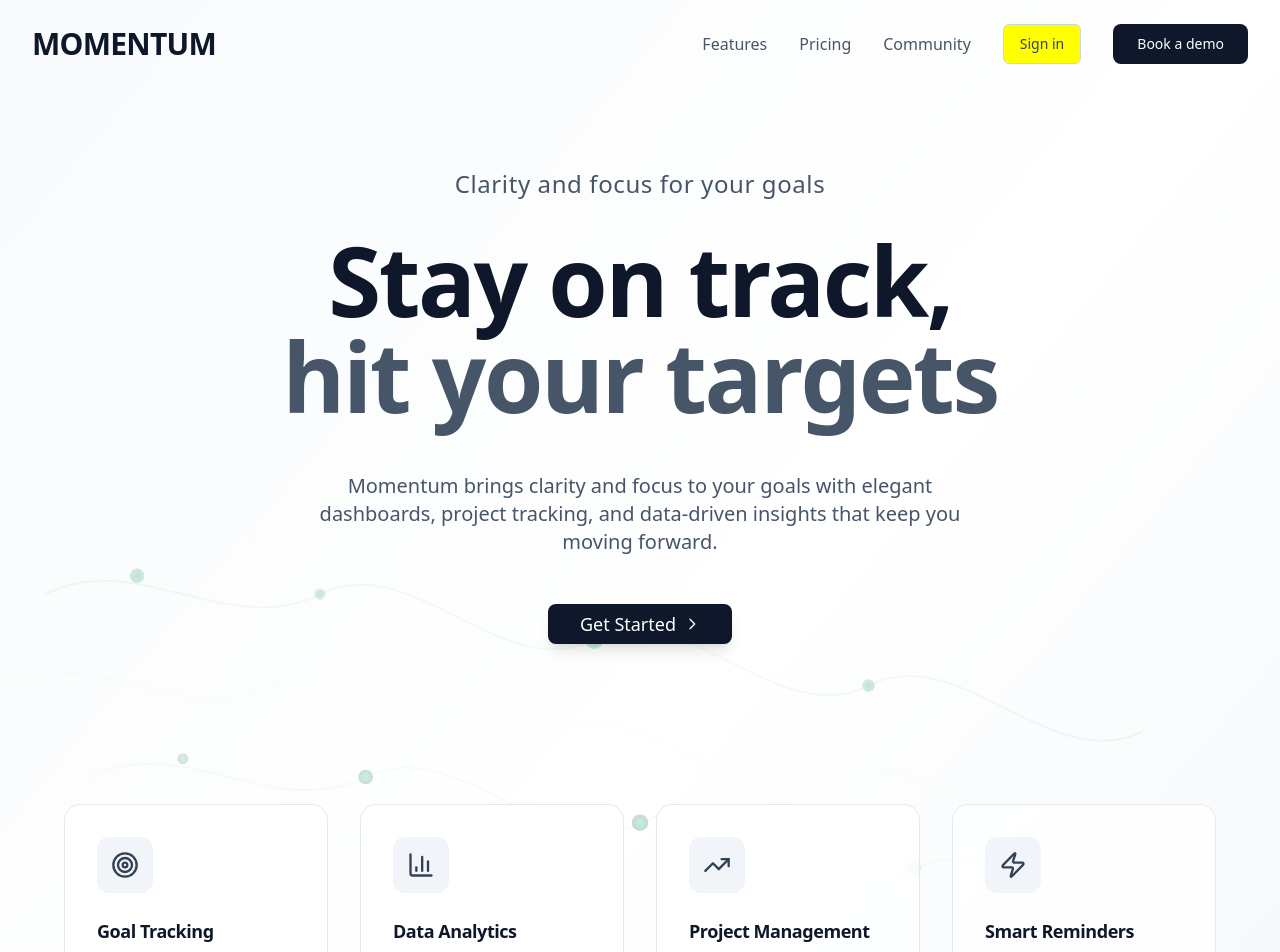
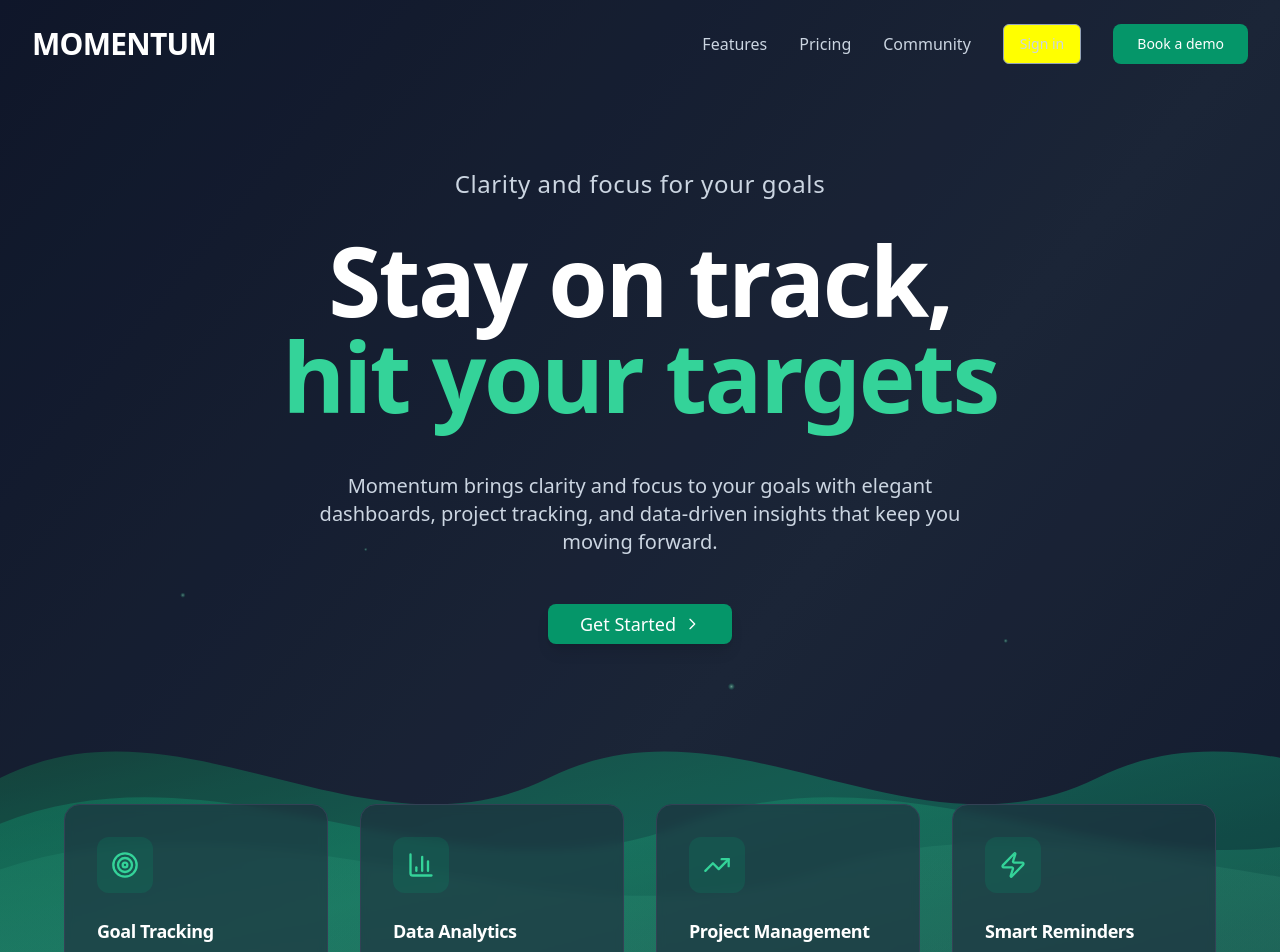
Before and after one commit to madhusudanpatnaik/momentum-goal-tracker, a React (Vite) app: page / in a window 1280 px wide. Shown: the top 952 px of the page. Built offline with nearby package versions, Linux system fonts and the light colour scheme.

Commit message:
Enhance landing page background
Improve the background of the landing page with a high-quality design.

```diff
--- a/src/pages/Landing.tsx
+++ b/src/pages/Landing.tsx
@@ -16,107 +16,93 @@ const Landing = () => {
   };
 
   return (
-    <div className="min-h-screen relative overflow-hidden bg-gradient-to-br from-slate-50 via-white to-slate-100">
-      {/* Web-like background pattern */}
-      <div className="absolute inset-0 opacity-30">
+    <div className="min-h-screen relative overflow-hidden bg-gradient-to-br from-slate-900 via-slate-800 to-slate-900">
+      {/* High-quality flowing wave background */}
+      <div className="absolute inset-0">
         <svg
           className="absolute inset-0 w-full h-full"
           viewBox="0 0 1400 800"
           fill="none"
           xmlns="http://www.w3.org/2000/svg"
         >
-          {/* Flowing lines */}
+          {/* Main flowing wave */}
           <path
-            d="M50 200C150 150, 250 250, 350 200C450 150, 550 300, 650 250C750 200, 850 350, 950 300C1050 250, 1150 400, 1250 350"
-            stroke="url(#gradient1)"
-            strokeWidth="2"
-            fill="none"
+            d="M0 400C200 300, 400 500, 600 400C800 300, 1000 500, 1200 400C1400 300, 1600 500, 1800 400V800H0V400Z"
+            fill="url(#waveGradient1)"
+            opacity="0.8"
+          />
+          <path
+            d="M0 450C250 350, 500 550, 750 450C1000 350, 1250 550, 1500 450C1750 350, 2000 550, 2250 450V800H0V450Z"
+            fill="url(#waveGradient2)"
             opacity="0.6"
           />
           <path
-            d="M100 400C200 350, 300 450, 400 400C500 350, 600 500, 700 450C800 400, 900 550, 1000 500C1100 450, 1200 600, 1300 550"
-            stroke="url(#gradient2)"
-            strokeWidth="2"
-            fill="none"
-            opacity="0.5"
-          />
-          <path
-            d="M0 300C100 250, 200 350, 300 300C400 250, 500 400, 600 350C700 300, 800 450, 900 400C1000 350, 1100 500, 1200 450"
-            stroke="url(#gradient3)"
-            strokeWidth="1.5"
-            fill="none"
+            d="M0 500C300 400, 600 600, 900 500C1200 400, 1500 600, 1800 500C2100 400, 2400 600, 2700 500V800H0V500Z"
+            fill="url(#waveGradient3)"
             opacity="0.4"
           />
 
-          {/* Connected nodes */}
-          <circle cx="150" cy="180" r="8" fill="url(#nodeGradient)" opacity="0.7" />
-          <circle cx="350" cy="200" r="6" fill="url(#nodeGradient)" opacity="0.6" />
-          <circle cx="650" cy="250" r="10" fill="url(#nodeGradient)" opacity="0.8" />
-          <circle cx="950" cy="300" r="7" fill="url(#nodeGradient)" opacity="0.7" />
-
-          <circle cx="200" cy="380" r="6" fill="url(#nodeGradient2)" opacity="0.6" />
-          <circle cx="400" cy="400" r="8" fill="url(#nodeGradient2)" opacity="0.7" />
-          <circle cx="700" cy="450" r="9" fill="url(#nodeGradient2)" opacity="0.8" />
-          <circle cx="1000" cy="500" r="7" fill="url(#nodeGradient2)" opacity="0.6" />
+          {/* Floating particles */}
+          <circle cx="200" cy="200" r="3" fill="url(#particleGradient)" opacity="0.6">
+            <animate attributeName="cy" values="200;180;200" dur="4s" repeatCount="indefinite" />
+          </circle>
+          <circle cx="400" cy="150" r="2" fill="url(#particleGradient)" opacity="0.5">
+            <animate attributeName="cy" values="150;130;150" dur="3s" repeatCount="indefinite" />
+          </circle>
+          <circle cx="800" cy="300" r="4" fill="url(#particleGradient)" opacity="0.7">
+            <animate attributeName="cy" values="300;280;300" dur="5s" repeatCount="indefinite" />
+          </circle>
+          <circle cx="1100" cy="250" r="2.5" fill="url(#particleGradient)" opacity="0.6">
+            <animate attributeName="cy" values="250;230;250" dur="3.5s" repeatCount="indefinite" />
+          </circle>
 
           {/* Gradients */}
           <defs>
-            <linearGradient id="gradient1" x1="0%" y1="0%" x2="100%" y2="0%">
-              <stop offset="0%" stopColor="#15654849" />
-              <stop offset="50%" stopColor="#10b98149" />
-              <stop offset="100%" stopColor="#15654849" />
+            <linearGradient id="waveGradient1" x1="0%" y1="0%" x2="100%" y2="100%">
+              <stop offset="0%" stopColor="#156548" stopOpacity="0.8" />
+              <stop offset="30%" stopColor="#10b981" stopOpacity="0.6" />
+              <stop offset="70%" stopColor="#059669" stopOpacity="0.4" />
+              <stop offset="100%" stopColor="#064e3b" stopOpacity="0.8" />
             </linearGradient>
-            <linearGradient id="gradient2" x1="0%" y1="0%" x2="100%" y2="0%">
-              <stop offset="0%" stopColor="#10b98139" />
-              <stop offset="50%" stopColor="#15654839" />
-              <stop offset="100%" stopColor="#10b98139" />
+            <linearGradient id="waveGradient2" x1="0%" y1="0%" x2="100%" y2="100%">
+              <stop offset="0%" stopColor="#10b981" stopOpacity="0.6" />
+              <stop offset="50%" stopColor="#34d399" stopOpacity="0.4" />
+              <stop offset="100%" stopColor="#059669" stopOpacity="0.6" />
             </linearGradient>
-            <linearGradient id="gradient3" x1="0%" y1="0%" x2="100%" y2="0%">
-              <stop offset="0%" stopColor="#15654829" />
-              <stop offset="50%" stopColor="#10b98129" />
-              <stop offset="100%" stopColor="#15654829" />
+            <linearGradient id="waveGradient3" x1="0%" y1="0%" x2="100%" y2="100%">
+              <stop offset="0%" stopColor="#34d399" stopOpacity="0.4" />
+              <stop offset="50%" stopColor="#6ee7b7" stopOpacity="0.3" />
+              <stop offset="100%" stopColor="#10b981" stopOpacity="0.4" />
             </linearGradient>
-            <radialGradient id="nodeGradient">
-              <stop offset="0%" stopColor="#156548" />
-              <stop offset="100%" stopColor="#10b981" />
-            </radialGradient>
-            <radialGradient id="nodeGradient2">
-              <stop offset="0%" stopColor="#10b981" />
-              <stop offset="100%" stopColor="#156548" />
+            <radialGradient id="particleGradient">
+              <stop offset="0%" stopColor="#a7f3d0" stopOpacity="1" />
+              <stop offset="100%" stopColor="#10b981" stopOpacity="0" />
             </radialGradient>
           </defs>
         </svg>
       </div>
 
-      {/* Subtle geometric pattern overlay */}
-      <div className="absolute inset-0 opacity-5">
-        <div className="absolute inset-0" style={{
-          backgroundImage: `
-            linear-gradient(rgba(0,0,0,0.02) 1px, transparent 1px),
-            linear-gradient(90deg, rgba(0,0,0,0.02) 1px, transparent 1px)
-          `,
-          backgroundSize: '60px 60px'
-        }} />
-      </div>
+      {/* Subtle overlay for content readability */}
+      <div className="absolute inset-0 bg-slate-900/20" />
 
       {/* Navigation */}
       <nav className="relative z-10 flex items-center justify-between px-8 py-6">
-        <div className="text-3xl font-bold text-slate-900 tracking-tight">
+        <div className="text-3xl font-bold text-white tracking-tight">
           MOMENTUM
         </div>
         <div className="hidden md:flex items-center gap-8">
-          <span className="text-slate-600 hover:text-slate-900 cursor-pointer transition-colors font-medium">Features</span>
-          <span className="text-slate-600 hover:text-slate-900 cursor-pointer transition-colors font-medium">Pricing</span>
-          <span className="text-slate-600 hover:text-slate-900 cursor-pointer transition-colors font-medium">Community</span>
+          <span className="text-slate-300 hover:text-white cursor-pointer transition-colors font-medium">Features</span>
+          <span className="text-slate-300 hover:text-white cursor-pointer transition-colors font-medium">Pricing</span>
+          <span className="text-slate-300 hover:text-white cursor-pointer transition-colors font-medium">Community</span>
           <Button
             variant="outline"
-            className="border-slate-300 text-slate-700 hover:bg-slate-50 font-medium"
+            className="border-slate-400 text-slate-300 hover:bg-slate-800 hover:text-white font-medium"
           >
             Sign in
           </Button>
           <Button
             onClick={handleBookDemo}
-            className="bg-slate-900 hover:bg-slate-800 text-white px-6 py-2 rounded-lg font-medium"
+            className="bg-emerald-600 hover:bg-emerald-700 text-white px-6 py-2 rounded-lg font-medium"
           >
             Book a demo
           </Button>
@@ -126,25 +112,25 @@ const Landing = () => {
       {/* Hero Section */}
       <div className="relative z-10 container mx-auto px-8 py-20 text-center">
         <div className="max-w-4xl mx-auto">
-          <h1 className="text-slate-600 text-xl md:text-2xl mb-8 font-medium tracking-wide">
+          <h1 className="text-slate-300 text-xl md:text-2xl mb-8 font-medium tracking-wide">
             Clarity and focus for your goals
           </h1>
 
           <div className="relative mb-12">
-            <h2 className="text-5xl md:text-7xl lg:text-8xl font-bold text-slate-900 leading-none mb-6 tracking-tight">
+            <h2 className="text-5xl md:text-7xl lg:text-8xl font-bold text-white leading-none mb-6 tracking-tight">
               Stay on track,<br />
-              <span className="text-slate-600">hit your targets</span>
+              <span className="text-emerald-400">hit your targets</span>
             </h2>
           </div>
 
-          <p className="text-slate-600 text-lg md:text-xl max-w-2xl mx-auto mb-12 leading-relaxed font-medium">
+          <p className="text-slate-300 text-lg md:text-xl max-w-2xl mx-auto mb-12 leading-relaxed font-medium">
             Momentum brings clarity and focus to your goals with elegant dashboards,
             project tracking, and data-driven insights that keep you moving forward.
           </p>
 
           <Button
             onClick={handleGetStarted}
-            className="bg-slate-900 hover:bg-slate-800 text-white px-8 py-4 text-lg rounded-lg shadow-lg hover:shadow-xl transition-all duration-300 inline-flex items-center gap-2 font-medium"
+            className="bg-emerald-600 hover:bg-emerald-700 text-white px-8 py-4 text-lg rounded-lg shadow-lg hover:shadow-xl transition-all duration-300 inline-flex items-center gap-2 font-medium"
           >
             Get Started
             <svg className="w-5 h-5" fill="none" stroke="currentColor" viewBox="0 0 24 24">
@@ -157,43 +143,43 @@ const Landing = () => {
       {/* Features Section */}
       <div className="relative z-10 container mx-auto px-8 py-20">
         <div className="grid md:grid-cols-2 lg:grid-cols-4 gap-8 max-w-6xl mx-auto">
-          <div className="bg-white/80 backdrop-blur-sm border border-slate-200 rounded-2xl p-8 hover:bg-white transition-all duration-300 hover:shadow-lg">
-            <div className="w-14 h-14 bg-slate-100 rounded-xl flex items-center justify-center mb-6">
-              <Target className="w-7 h-7 text-slate-700" />
+          <div className="bg-slate-800/60 backdrop-blur-sm border border-slate-700 rounded-2xl p-8 hover:bg-slate-800/80 transition-all duration-300 hover:shadow-lg">
+            <div className="w-14 h-14 bg-emerald-600/20 rounded-xl flex items-center justify-center mb-6">
+              <Target className="w-7 h-7 text-emerald-400" />
             </div>
-            <h3 className="text-slate-900 text-lg font-semibold mb-3 tracking-tight">Goal Tracking</h3>
-            <p className="text-slate-600 font-medium">Visualize progress with beautiful charts and milestone tracking.</p>
+            <h3 className="text-white text-lg font-semibold mb-3 tracking-tight">Goal Tracking</h3>
+            <p className="text-slate-300 font-medium">Visualize progress with beautiful charts and milestone tracking.</p>
           </div>
 
-          <div className="bg-white/80 backdrop-blur-sm border border-slate-200 rounded-2xl p-8 hover:bg-white transition-all duration-300 hover:shadow-lg">
-            <div className="w-14 h-14 bg-slate-100 rounded-xl flex items-center justify-center mb-6">
-              <BarChart3 className="w-7 h-7 text-slate-700" />
+          <div className="bg-slate-800/60 backdrop-blur-sm border border-slate-700 rounded-2xl p-8 hover:bg-slate-800/80 transition-all duration-300 hover:shadow-lg">
+            <div className="w-14 h-14 bg-emerald-600/20 rounded-xl flex items-center justify-center mb-6">
+              <BarChart3 className="w-7 h-7 text-emerald-400" />
             </div>
-            <h3 className="text-slate-900 text-lg font-semibold mb-3 tracking-tight">Data Analytics</h3>
-            <p className="text-slate-600 font-medium">Get insights with detailed analytics and performance metrics.</p>
+            <h3 className="text-white text-lg font-semibold mb-3 tracking-tight">Data Analytics</h3>
+            <p className="text-slate-300 font-medium">Get insights with detailed analytics and performance metrics.</p>
           </div>
 
-          <div className="bg-white/80 backdrop-blur-sm border border-slate-200 rounded-2xl p-8 hover:bg-white transition-all duration-300 hover:shadow-lg">
-            <div className="w-14 h-14 bg-slate-100 rounded-xl flex items-center justify-center mb-6">
-              <TrendingUp className="w-7 h-7 text-slate-700" />
+          <div className="bg-slate-800/60 backdrop-blur-sm border border-slate-700 rounded-2xl p-8 hover:bg-slate-800/80 transition-all duration-300 hover:shadow-lg">
+            <div className="w-14 h-14 bg-emerald-600/20 rounded-xl flex items-center justify-center mb-6">
+              <TrendingUp className="w-7 h-7 text-emerald-400" />
             </div>
-            <h3 className="text-slate-900 text-lg font-semibold mb-3 tracking-tight">Project Management</h3>
-            <p className="text-slate-600 font-medium">Organize SDLC and MVP tasks with customizable boards.</p>
+            <h3 className="text-white text-lg font-semibold mb-3 tracking-tight">Project Management</h3>
+            <p className="text-slate-300 font-medium">Organize SDLC and MVP tasks with customizable boards.</p>
           </div>
 
-          <div className="bg-white/80 backdrop-blur-sm border border-slate-200 rounded-2xl p-8 hover:bg-white transition-all duration-300 hover:shadow-lg">
-            <div className="w-14 h-14 bg-slate-100 rounded-xl flex items-center justify-center mb-6">
-              <Zap className="w-7 h-7 text-slate-700" />
+          <div className="bg-slate-800/60 backdrop-blur-sm border border-slate-700 rounded-2xl p-8 hover:bg-slate-800/80 transition-all duration-300 hover:shadow-lg">
+            <div className="w-14 h-14 bg-emerald-600/20 rounded-xl flex items-center justify-center mb-6">
+              <Zap className="w-7 h-7 text-emerald-400" />
             </div>
-            <h3 className="text-slate-900 text-lg font-semibold mb-3 tracking-tight">Smart Reminders</h3>
-            <p className="text-slate-600 font-medium">Stay motivated with daily nudges and achievement tracking.</p>
+            <h3 className="text-white text-lg font-semibold mb-3 tracking-tight">Smart Reminders</h3>
+            <p className="text-slate-300 font-medium">Stay motivated with daily nudges and achievement tracking.</p>
           </div>
         </div>
       </div>
 
       {/* CTA Section */}
       <div className="relative z-10 container mx-auto px-8 py-20">
-        <div className="bg-slate-900 rounded-3xl p-12 text-center max-w-4xl mx-auto">
+        <div className="bg-slate-800/80 backdrop-blur-sm border border-slate-700 rounded-3xl p-12 text-center max-w-4xl mx-auto">
           <h3 className="text-3xl md:text-4xl font-bold text-white mb-4 tracking-tight">
             Ready to build momentum?
           </h3>
@@ -202,7 +188,7 @@ const Landing = () => {
           </p>
           <Button
             onClick={handleGetStarted}
-            className="bg-white text-slate-900 hover:bg-slate-100 px-8 py-4 text-lg rounded-lg shadow-lg hover:shadow-xl transition-all duration-300 font-medium"
+            className="bg-emerald-600 hover:bg-emerald-700 text-white px-8 py-4 text-lg rounded-lg shadow-lg hover:shadow-xl transition-all duration-300 font-medium"
           >
             Start Your Journey
           </Button>
```
